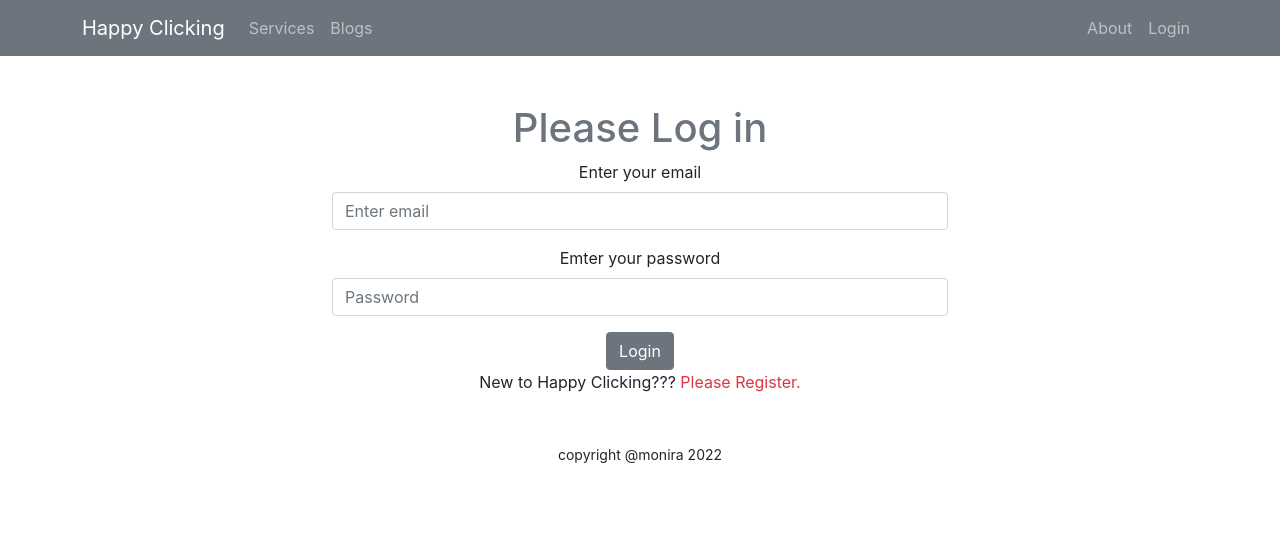
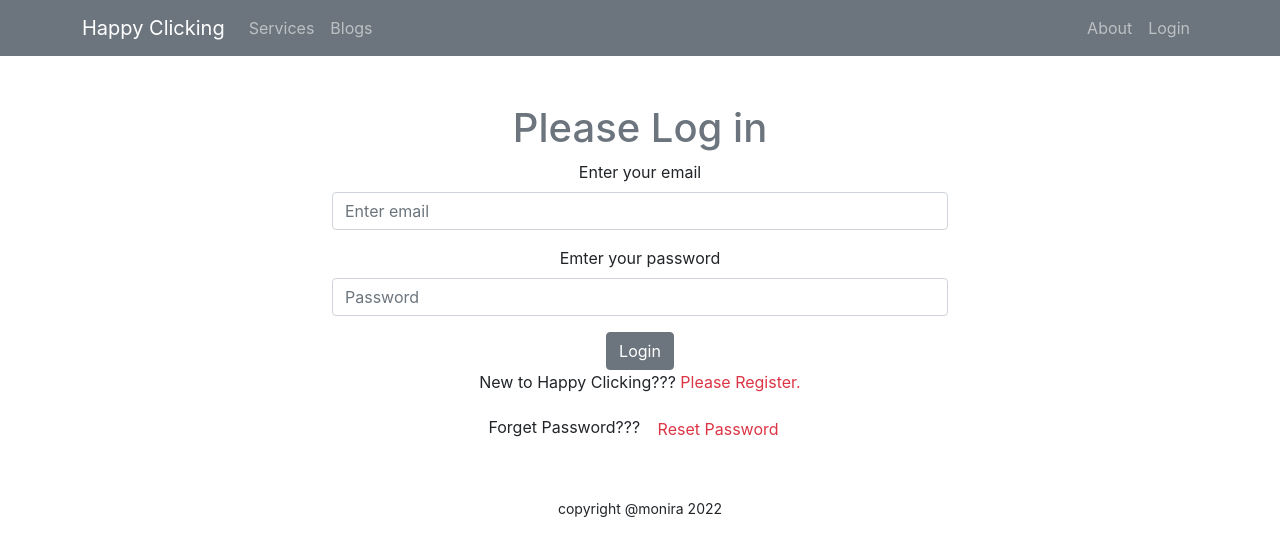
Before and after one commit to monira-jahan-tania/independent-service-provider-camera, a React (Create React App) app: page /login in a window 1280 px wide. Shown: the top 556 px of the page. Built offline with nearby package versions, Linux system fonts and the light colour scheme; no server answers.

Commit message:
toast and rest password done

```diff
--- a/package.json
+++ b/package.json
@@ -14,6 +14,7 @@
     "react-firebase-hooks": "^5.0.3",
     "react-router-dom": "^6.3.0",
     "react-scripts": "5.0.1",
+    "react-toastify": "^8.2.0",
     "web-vitals": "^2.1.4"
   },
   "scripts": {
--- a/src/App.js
+++ b/src/App.js
@@ -10,6 +10,7 @@ import Register from './components/Register/Register';
 import ServiceDetails from './components/ServiceDetails/ServiceDetails';
 import RequireAuth from './components/RequireAuth/RequireAuth';
 import Checkout from './components/Checkout/Checkout';
+import NotFound from './components/NotFound/NotFound';
 
 function App() {
   return (
@@ -27,6 +28,7 @@ function App() {
             <Checkout />
           </RequireAuth>
         }></Route>
+        <Route path='*' element={<NotFound />}></Route>
       </Routes>
       <Footer></Footer>
     </div>
--- a/src/components/Login/Login.js
+++ b/src/components/Login/Login.js
@@ -1,9 +1,11 @@
 import React, { useRef } from 'react';
 import { Button, Form } from 'react-bootstrap';
-import { useSignInWithEmailAndPassword } from 'react-firebase-hooks/auth';
+import { useSignInWithEmailAndPassword, useSendPasswordResetEmail } from 'react-firebase-hooks/auth';
 import { Link, useLocation, useNavigate } from 'react-router-dom';
 import auth from '../../firebase.init';
 import './Login.css';
+import { ToastContainer, toast } from 'react-toastify';
+import 'react-toastify/dist/ReactToastify.css';
 
 const Login = () => {
     const [
@@ -17,6 +19,8 @@ const Login = () => {
     const passwordRef = useRef('');
     const location = useLocation();
     const navigate = useNavigate();
+
+    const [sendPasswordResetEmail, sending, errorForReset] = useSendPasswordResetEmail(auth);
 
     let from = location.state?.from?.pathname || "/";
     let errorElement;
@@ -34,6 +38,17 @@ const Login = () => {
             <p className='text-danger'>Error: {error?.message}</p>
     }
 
+
+    const resetPassword = async () => {
+        const email = emailRef.current.value;
+        if (email) {
+            await sendPasswordResetEmail(email);
+            toast('sent email');
+        }
+        else {
+            toast("please enter your email");
+        }
+    }
 
     const navigateRegister = (event) => {
         navigate('/register');
@@ -58,6 +73,9 @@ const Login = () => {
             </Form>
 
             <p>New to Happy Clicking??? <Link to='/register' className='text-danger pe-auto text-decoration-none' onClick={navigateRegister}>Please Register.</Link></p>
+
+            <p>Forget Password??? <button className=' btn btn-link text-danger pe-auto text-decoration-none' onClick={resetPassword}>Reset Password</button></p>
+            <ToastContainer />
         </div>
     );
 };
--- /dev/null
+++ b/src/components/NotFound/NotFound.js
@@ -0,0 +1,12 @@
+import React from 'react';
+
+const NotFound = () => {
+    return (
+        <div>
+            <h1>Oops!!!!!!!page not Found</h1>
+            <p>404 Error</p>
+        </div>
+    );
+};
+
+export default NotFound;
--- a/src/components/Register/Register.js
+++ b/src/components/Register/Register.js
@@ -10,7 +10,7 @@ const Register = () => {
         user,
         loading,
         error,
-    ] = useCreateUserWithEmailAndPassword(auth);
+    ] = useCreateUserWithEmailAndPassword(auth, { sendEmailVerification: true });
 
     const [agree, setAgree] = useState(false);
 
```
Also changed, not shown: 1 other file (tests, documents, lock files or other folders).
